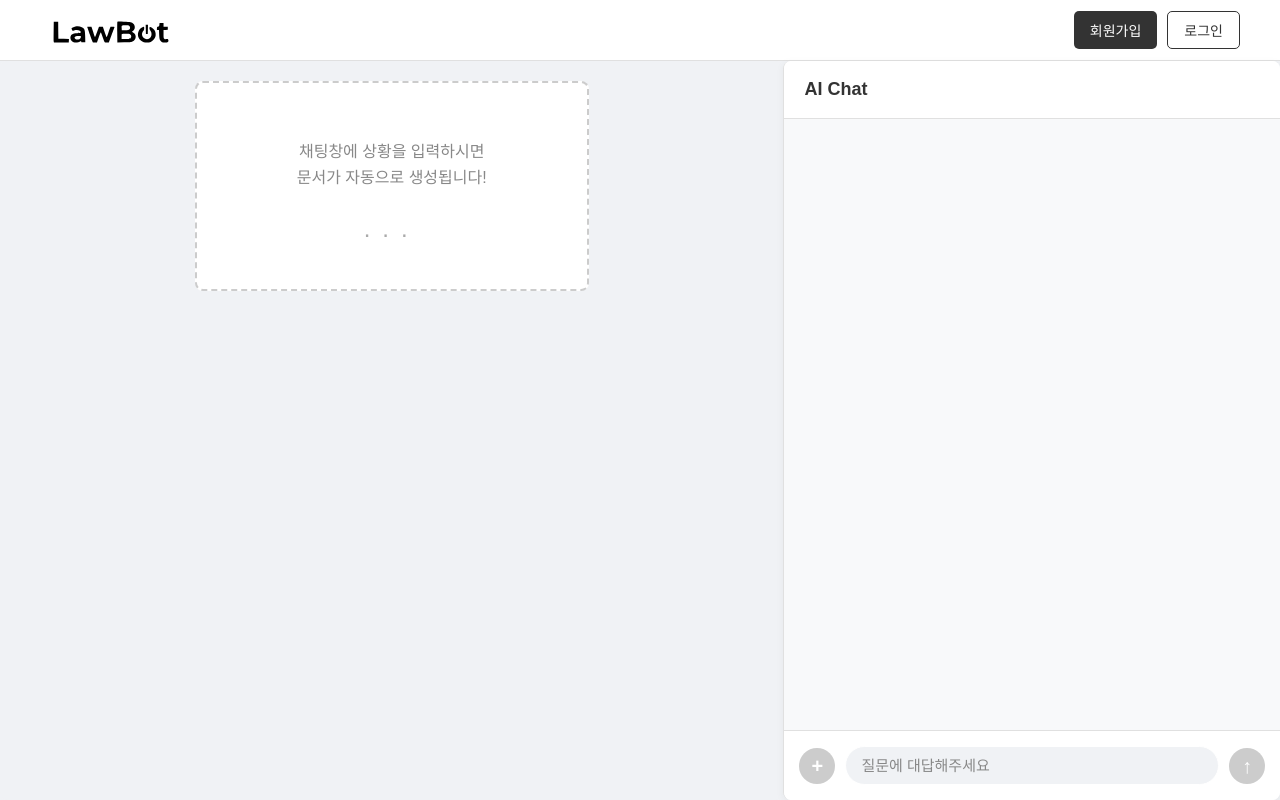
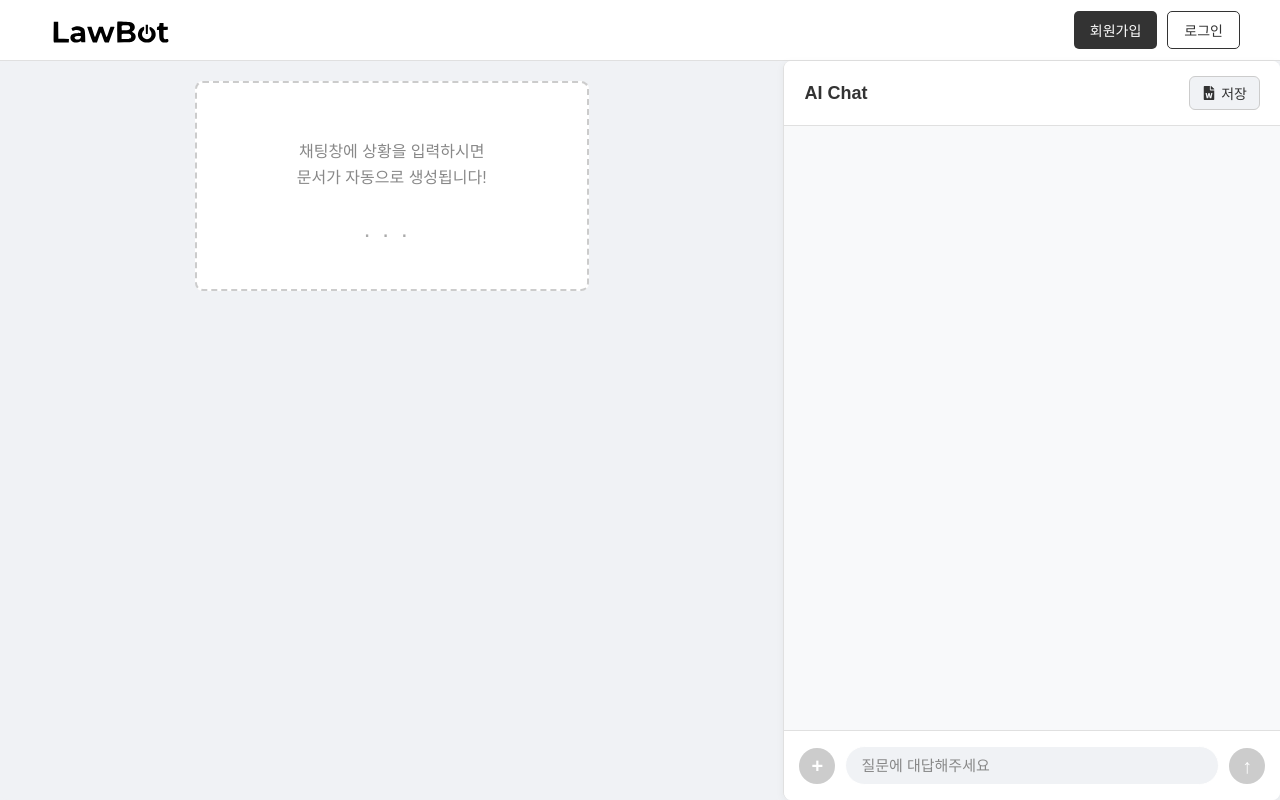
Before and after one commit to KNU-Capstone-design-team4/FE, a React (Vite) app: page /chatbot in a window 1280 px wide. Built offline with nearby package versions, Linux system fonts and the light colour scheme.

Commit message:
독스파일로 내보내기

```diff
--- a/package.json
+++ b/package.json
@@ -11,6 +11,7 @@
   },
   "dependencies": {
     "axios": "^1.12.2",
+    "file-saver": "^2.0.5",
     "react": "^19.1.1",
     "react-dom": "^19.1.1",
     "react-icons": "^5.5.0",
@@ -19,6 +20,7 @@
   "devDependencies": {
     "@eslint/js": "^9.33.0",
     "@tailwindcss/postcss": "^4.1.13",
+    "@types/file-saver": "^2.0.7",
     "@types/react": "^19.1.10",
     "@types/react-dom": "^19.1.7",
     "@types/react-router-dom": "^5.3.3",
--- a/src/pages/chatbot/ChatInterface.tsx
+++ b/src/pages/chatbot/ChatInterface.tsx
@@ -1,4 +1,5 @@
 import React, { useState, useEffect, useRef } from 'react'; // 👈 1. useEffect와 useRef를 import
+import { FaFileWord } from "react-icons/fa"; // 👈 [추가] 아이콘 사용 (react-icons가 설치되어 있다고 가정)
 import './DocumentEditor.css';
 
 // 메시지 타입 정의 (부모와 동일)
@@ -12,9 +13,10 @@ interface ChatInterfaceProps {
   messages: Message[];
   onSendMessage: (text: string) => void;
   isLoading: boolean;
+  onExport: () => void;
 }
 
-const ChatInterface: React.FC<ChatInterfaceProps> = ({ messages, onSendMessage, isLoading }) => {
+const ChatInterface: React.FC<ChatInterfaceProps> = ({ messages, onSendMessage, isLoading, onExport }) => {
   const [input, setInput] = useState('');
 
   // 👇 2. 스크롤할 메시지 컨테이너와 포커스할 입력창을 위한 ref 생성
@@ -49,6 +51,14 @@ const ChatInterface: React.FC<ChatInterfaceProps> = ({ messages, onSendMessage,
     <div className="chat-interface">
       <div className="chat-header">
         <h3>AI Chat</h3>
+        <button
+          className="export-button"
+          onClick={onExport}
+          title="Word 문서로 저장"
+        >
+          <FaFileWord style={{ marginRight: '5px' }} />
+          저장
+        </button>
       </div>
       {/* 👇 5. chat-messages div에 messagesContainerRef 연결 */}
       <div className="chat-messages" ref={messagesContainerRef}>
--- a/src/pages/chatbot/DocumentEditor.css
+++ b/src/pages/chatbot/DocumentEditor.css
@@ -64,15 +64,37 @@
 /* 채팅 헤더 (테마 수정) */
 .chat-header {
   padding: 15px 20px;
-  background-color: #ffffff; /* 어두운 배경 -> 흰색 배경 */
-  border-bottom: 1px solid #e0e0e0; /* 구분선 */
+  background-color: #ffffff;
+  border-bottom: 1px solid #e0e0e0;
+
+  /* 👇 [추가] Flexbox를 사용하여 제목과 버튼을 양옆으로 배치 */
+  display: flex;
+  justify-content: space-between;
+  align-items: center;
 }
 .chat-header h3 {
   margin: 0;
   font-size: 18px;
   color: #333; /* 글자색 */
 }
+/* 👇 [추가] 내보내기 버튼 스타일 */
+.export-button {
+  background-color: #f0f2f5;
+  color: #333;
+  border: 1px solid #ccc;
+  border-radius: 6px;
+  padding: 6px 12px;
+  font-size: 14px;
+  font-weight: 600;
+  cursor: pointer;
+  display: flex;
+  align-items: center;
+  transition: background-color 0.2s;
+}
 
+.export-button:hover {
+  background-color: #e4e6eb;
+}
 /* 채팅 메시지 영역 */
 .chat-messages {
   flex-grow: 1;
--- a/src/pages/chatbot/DocumentEditorPage.tsx
+++ b/src/pages/chatbot/DocumentEditorPage.tsx
@@ -4,6 +4,7 @@ import DocumentViewer from './DocumentViewer';
 import ChatInterface from './ChatInterface';
 import './DocumentEditor.css';
 import apiClient from '../../api/api';
+import { saveAs } from 'file-saver';
 
 // (Message, FilledData 인터페이스는 동일)
 interface Message {
@@ -168,7 +169,34 @@ const handleSendMessage = async (inputText: string) => {
       console.error("Auto-save failed:", error);
     }
   };
+// 👇 수정된 Docx 내보내기 핸들러
+// 👇 스타일 충돌 및 여백 문제를 해결한 최종 내보내기 함수
+// 👇 백엔드 API를 이용한 다운로드 함수 (가장 확실한 방법)
+  const handleExportDocx = async () => {
+    if (!contractId) {
+      alert("문서 ID를 찾을 수 없습니다.");
+      return;
+    }
 
+    try {
+      // 1. 백엔드에 다운로드 요청 (responseType: 'blob' 필수)
+      const response = await apiClient.get(`/api/contracts/${contractId}/download`, {
+        responseType: 'blob', // 중요: 파일 데이터를 바이너리로 받음
+      });
+
+      // 2. 응답받은 데이터로 파일 저장 (file-saver 사용)
+      // 파일명은 서버 헤더에서 가져오거나, 임의로 지정 가능
+      const blob = new Blob([response.data], {
+        type: 'application/vnd.openxmlformats-officedocument.wordprocessingml.document'
+      });
+
+      saveAs(blob, `contract_${contractId}.docx`);
+
+    } catch (error) {
+      console.error("Download failed:", error);
+      alert("문서 다운로드에 실패했습니다. 잠시 후 다시 시도해주세요.");
+    }
+  };
 
   if (isPageLoading) {
     return <div className="editor-container">페이지 로딩 중...</div>;
@@ -186,6 +214,7 @@ const handleSendMessage = async (inputText: string) => {
         messages={messages}
         onSendMessage={handleSendMessage}
         isLoading={isLoading}
+        onExport={handleExportDocx} // 👈 [추가] 내보내기 함수 전달
       />
     </div>
   );
```
Also changed, not shown: 1 other file (tests, documents, lock files or other folders).
